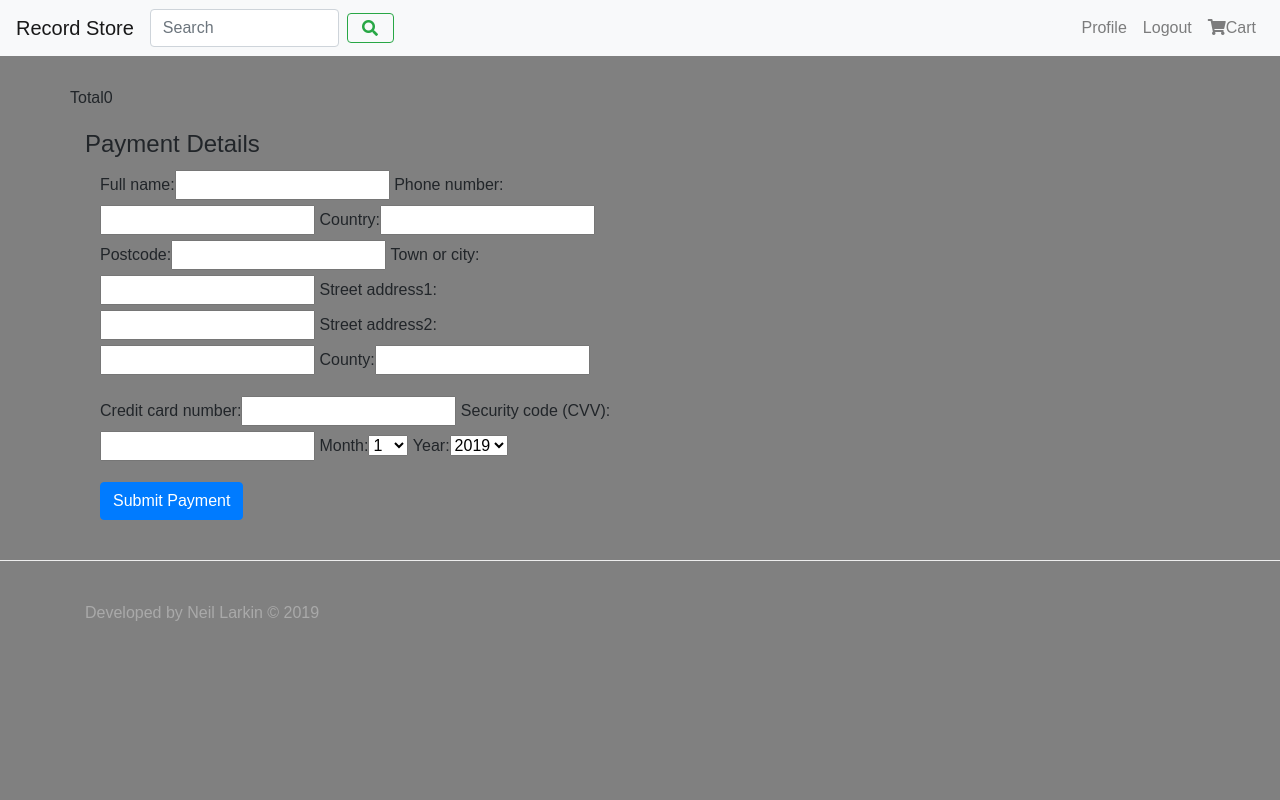
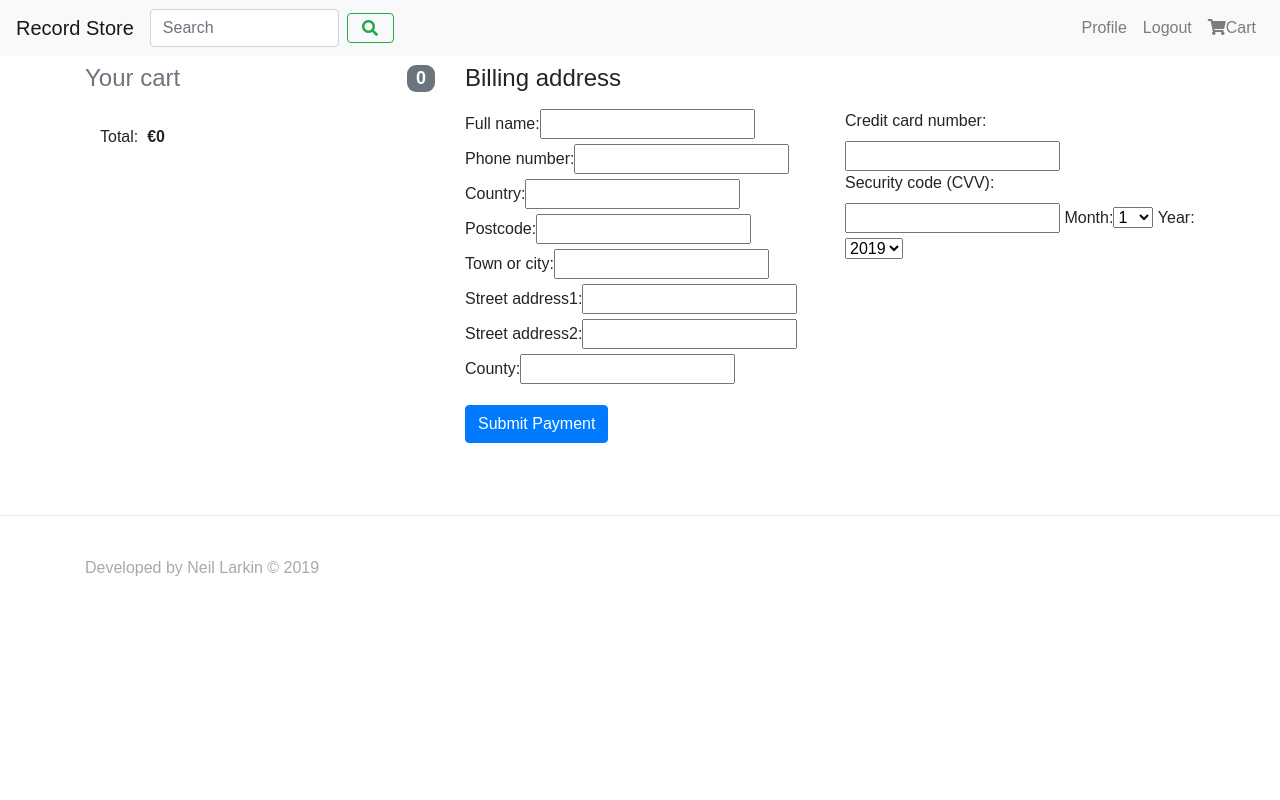
Before and after one commit to neillarkin/webshop, a Django app: page /checkout/ in a window 1280 px wide. Run offline with Django 3.2, Linux system fonts and the light colour scheme; the visitor is signed in with stand-in values (Sample User, id 1); some libraries are stand-ins or nearby versions.

Commit message:
Completed styling on Checkout page

```diff
--- a/cart/templates/cart.html
+++ b/cart/templates/cart.html
@@ -10,7 +10,7 @@
         <div class="card-deck mx-auto ">
             {% for item in cart_items %}
 
-                <div class="card">
+            <div class="card">
 
                 <img class="card-img-top mx-auto" src="{{ MEDIA_URL }}{{ item.record.image }}" alt="Card image cap">
 
--- a/checkout/templates/checkout.html
+++ b/checkout/templates/checkout.html
@@ -13,36 +13,42 @@
 {% endblock %}
 
 {% block content %}
+
+
 <div class="container">
-<div class="row row-flex">
+<div class="row">
+        <div class="col-md-4 order-md-2 mb-4">
+            <h4 class="d-flex justify-content-between align-items-center mb-3">
+                <span class="text-muted">Your cart</span>
+                <span class="badge badge-secondary badge-pill">{{ record_count  }}</span>
+             </h4>
+
+                <ul class="list-group mb-3">
                     {% for item in cart_items %}
-        <div class="col-10 col-offset-1 col-sm-offset-0 col-sm-6 col-md-4 display panel panel-default">
-            <div class="panel-body">
-                <div class="record" style="background-image: url('{{ MEDIA_URL }}{{ item.record.image }}')"></div>
-
-                <div class="caption">
-                    <h3>{{ item.record.name }}</h3>
-                    <p class="record-description">{{ item.record.description }}</p>
-                    <p>{{ item.quantity }}</p>
-                    <p>item.record.price</p>
+                     <li class="list-group-item d-flex justify-content-between lh-condensed">
+                          <div>
+                            <h6 class="my-0">{{ item.record.name }}</h6>
+                            <small class="text-muted">{{ item.record.description }}</small>
+                          </div>
+                            <span class="text-muted">{{ item.quantity }} &nbsp;x&nbsp; €{{ item.record.price }}</span>
+                    </li>
+                    {% endfor %}
+                </ul>
+                <div class="col float-right">
+                    <span>Total:&nbsp</span>
+                  <strong>€{{ total }}</strong>
                 </div>
         </div>
-        </div>
-    {% endfor %}
-</div>
+
+    <div class="col-md-8 order-md-2">
+        <form role="form" method="post" class="needs-validation" id="payment-form" action="{% url 'checkout' %}">
+            <h4 class="mb-3">Billing address</h4>
             <div class="row">
-    <p>Total</p>
-    <p><span class="glyphicon glyphicon-euro" aria-hidden="true"></span>{{ total }}</p>
-</div>
-
-<form role="form" method="post" id="payment-form" action="{% url 'checkout' %}">
-    <legend>Payment Details</legend>
-
                 <div id="credit-card-errors" style="display: none;">
                     <div id="alert-message block-message error" id="stripe-error-message"></div>
                 </div>
 
-    <div class="form-group col-md-6">
+                <div class="form-group form-group-sm col-md-6">
                     {{ order_form | as_bootstrap }}
                 </div>
 
@@ -54,6 +60,10 @@
                 <div class="form-group col-md-12">
                     <input class=" btn btn-primary" id="submit_payment_btn" name="commit" type="submit" value="Submit Payment">
                 </div>
+
+             </div>
         </form>
      </div>
+</div>
+</div>
 {% endblock %}
--- a/static/css/custom.css
+++ b/static/css/custom.css
@@ -1,7 +1,7 @@
 body {
     font-family: Arial;
     padding-top: 0;
-    background-color:grey;
+    /*background-color:grey;*/
 }
 
 footer {
```
Lines whose indentation alone changed are shown as unchanged.
